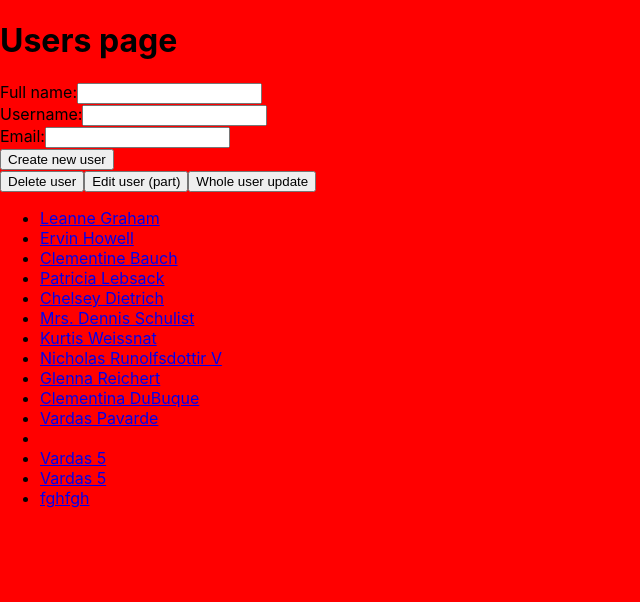
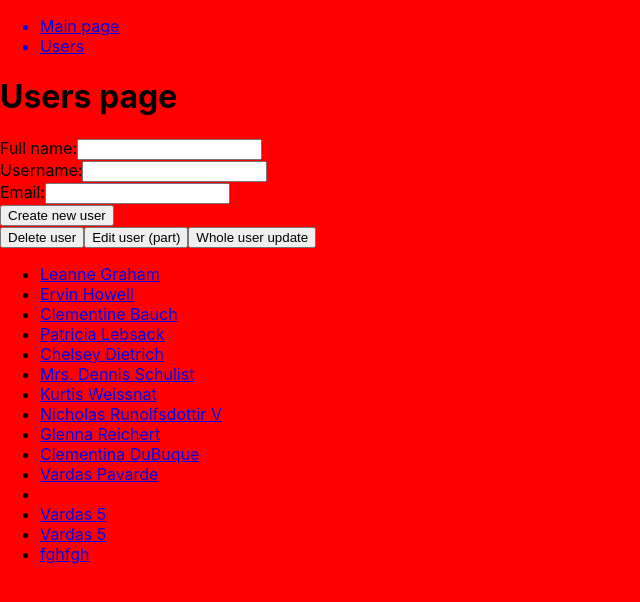
Before and after one commit to Vitukaa/api-project-react-app, a React (Create React App) app: page /users in a window 1280 px wide. Shown: the top 602 px of the page, without its empty margins (0-640 px from the left). Built offline with nearby package versions, Linux system fonts and the light colour scheme; data requests are answered from the project's data file.

Commit message:
Add navigation

```diff
--- a/src/App.js
+++ b/src/App.js
@@ -1,4 +1,4 @@
-import { BrowserRouter, Link, Route, Router, Routes } from 'react-router-dom';
+import { BrowserRouter, Link, NavLink, Route, Router, Routes } from 'react-router-dom';
 import JsonApi from './pages/JsonApi';
 import UserPage from './pages/UserPage';
 import UsersPage from './pages/UsersPage';
@@ -7,8 +7,7 @@ function App() {
   return (
     <div className="App">
       <BrowserRouter>
-      <Routes>
-        <Route path='/' element={
+      <NavLink>
         <ul>
           <li>
             <Link to='/main-page' element={<JsonApi />}>Main page</Link>
@@ -17,8 +16,8 @@ function App() {
             <Link to='/users' element={<UsersPage />}>Users</Link>
           </li>
         </ul>
-        }>
-        </Route>
+      </NavLink>
+      <Routes>
         <Route path='/main-page' element={<JsonApi />}></Route>
         <Route path='/users' element={<UsersPage />}></Route>
         <Route path='/users/:userId' element={<UserPage />}></Route>
```
Lines whose indentation alone changed are shown as unchanged.
